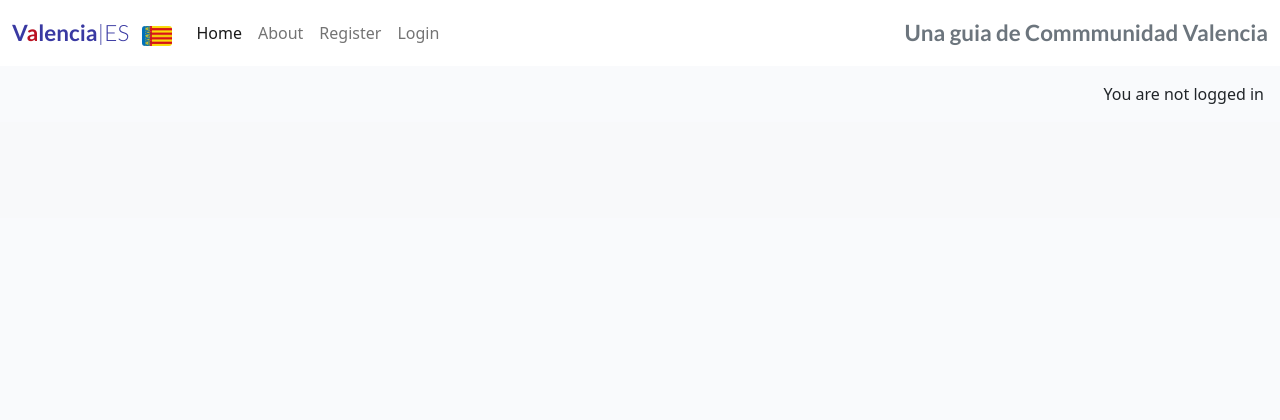
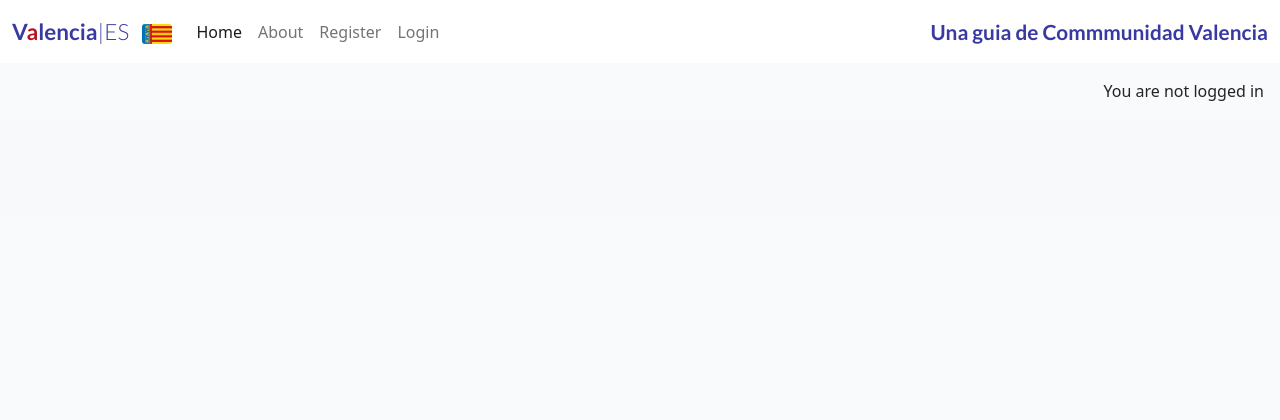
Before and after one commit to Richard-L4/Valencia_blog, a Django app: page / in a window 1280 px wide. Shown: the top 420 px of the page. Run offline with Django 4.2, Linux system fonts and the light colour scheme; data that the repository does not hold is empty.

Commit message:
color and size of font change to nav bar line 79

```diff
--- a/static/css/style.css
+++ b/static/css/style.css
@@ -23,11 +23,11 @@ body {
     border-radius: 3px; /* or 50% if you want it circular */
   }
 
-  .navbar-text {
+.navbar .navbar-text {
     font-family: Lato, sans-serif;
-    font-size: 1.4rem;
+    font-size: 1.3rem;
     font-weight: 700;
-    color: #4A4A4F;
+    color: #3939a2 !important;
 }
 
 .light-bg {
--- a/templates/base.html
+++ b/templates/base.html
@@ -75,7 +75,7 @@
                     </li>
                     {% endif %}
                 </ul>
-                <span class="navbar-text text-muted">
+                <span class="navbar-text">
                     Una guia de Commmunidad Valencia
                 </span>
             </div>
```
Also changed, not shown: 1 other file.
